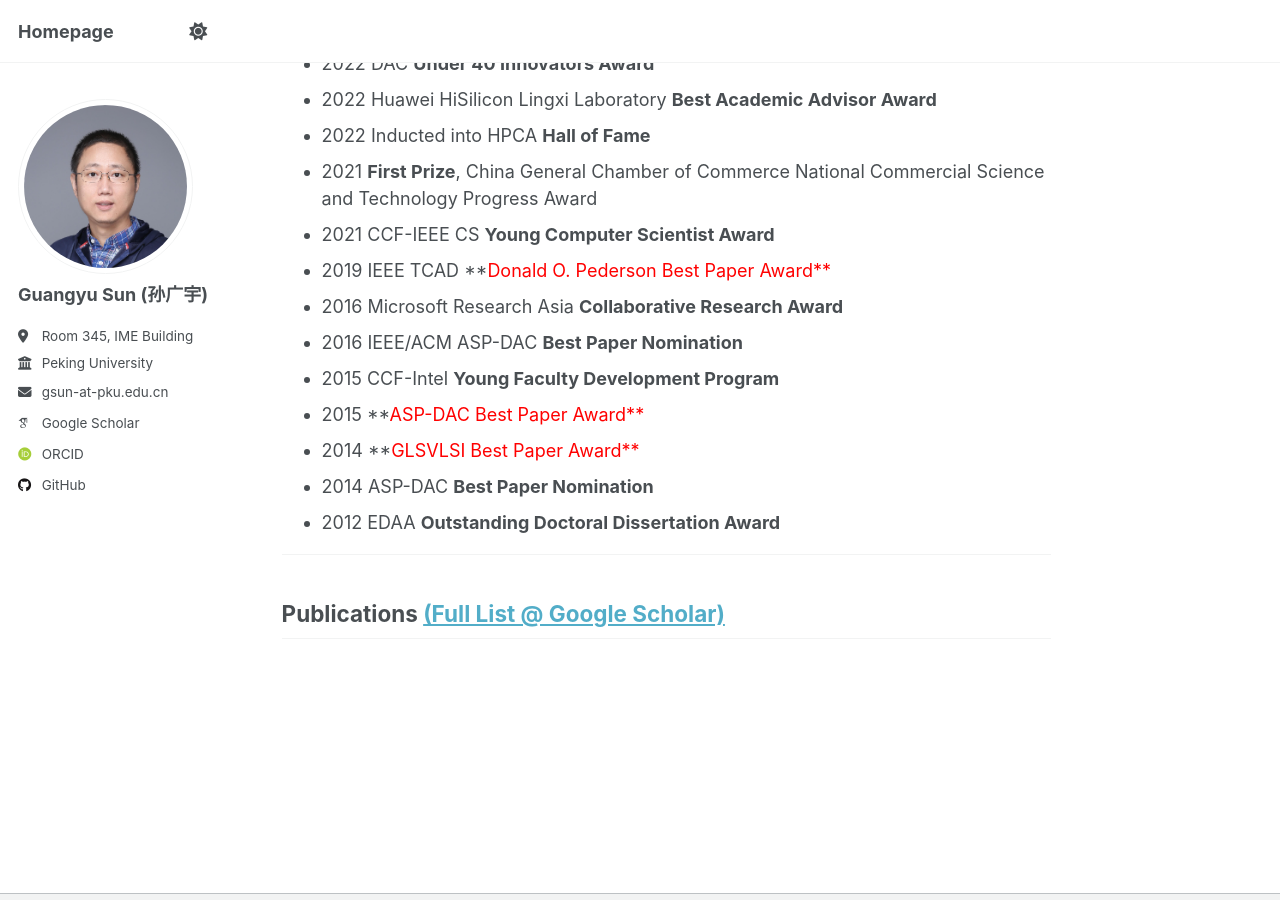
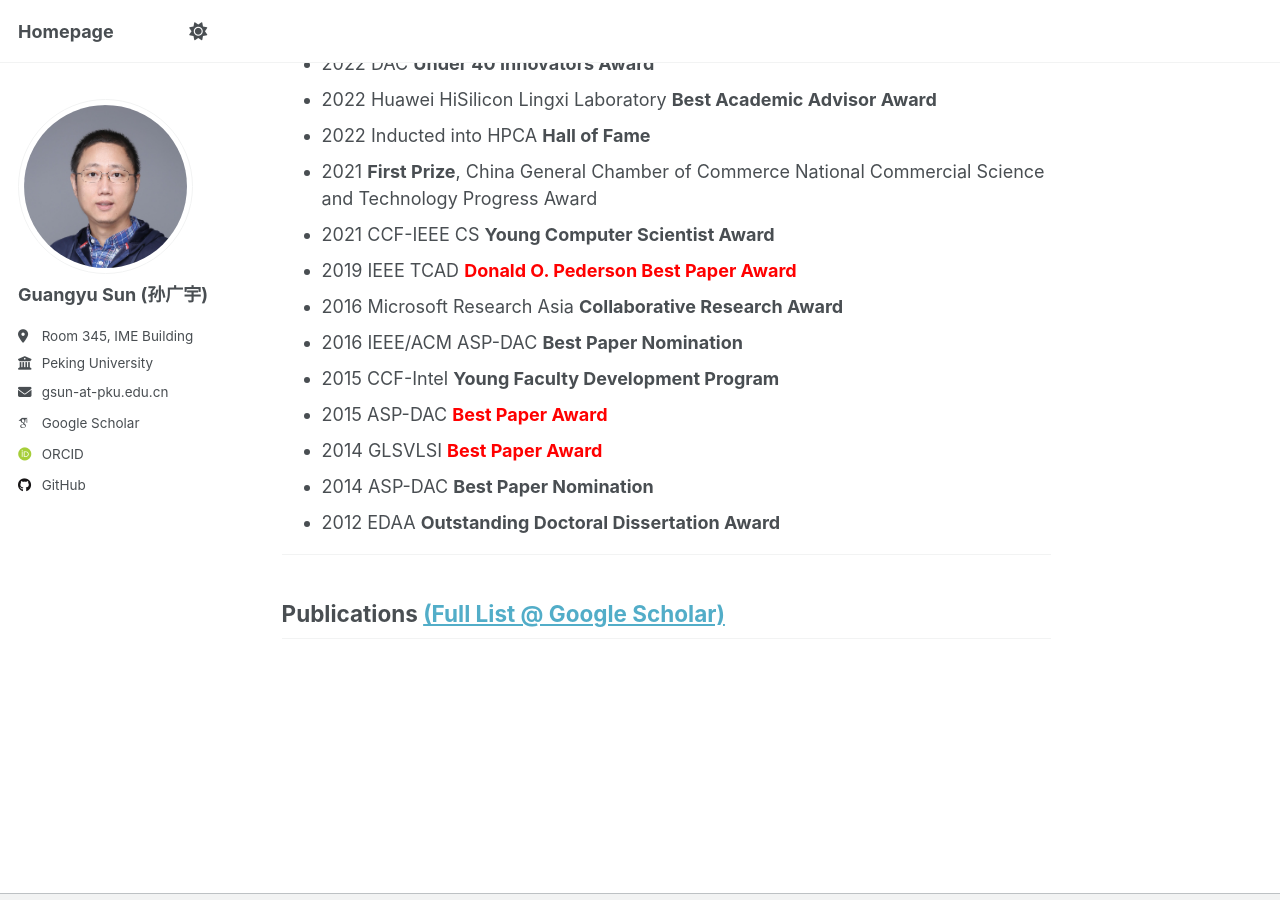
Before and after one commit to gsunpku/gsunpku.github.io, a Jekyll site: the page built from _pages/about.md, in a window 1280 px wide and 900 px high, scrolled down 2267 px. Built offline with Jekyll 4.4.1, drawn with Linux system fonts in a browser that asks for light colours; some web fonts are replaced; a script that is not in the unit is left out.

Commit message:
Update about.md

```diff
--- a/_pages/about.md
+++ b/_pages/about.md
@@ -58,12 +58,12 @@ Awards and Honors
 - 2022 Inducted into HPCA **Hall of Fame**
 - 2021 **First Prize**, China General Chamber of Commerce National Commercial Science and Technology Progress Award
 - 2021 CCF-IEEE CS **Young Computer Scientist Award**
-- 2019 IEEE TCAD  **<font color=red>Donald O. Pederson Best Paper Award**
+- 2019 IEEE TCAD  **<font color=red>Donald O. Pederson Best Paper Award</font>**
 - 2016 Microsoft Research Asia **Collaborative Research Award**
 - 2016 IEEE/ACM ASP-DAC **Best Paper Nomination**
 - 2015 CCF-Intel **Young Faculty Development Program**
-- 2015  **<font color=red>ASP-DAC Best Paper Award**
-- 2014  **<font color=red>GLSVLSI Best Paper Award**
+- 2015 ASP-DAC **<font color=red>Best Paper Award</font>**
+- 2014 GLSVLSI **<font color=red>Best Paper Award</font>**
 - 2014 ASP-DAC **Best Paper Nomination**
 - 2012 EDAA **Outstanding Doctoral Dissertation Award**
 
```
